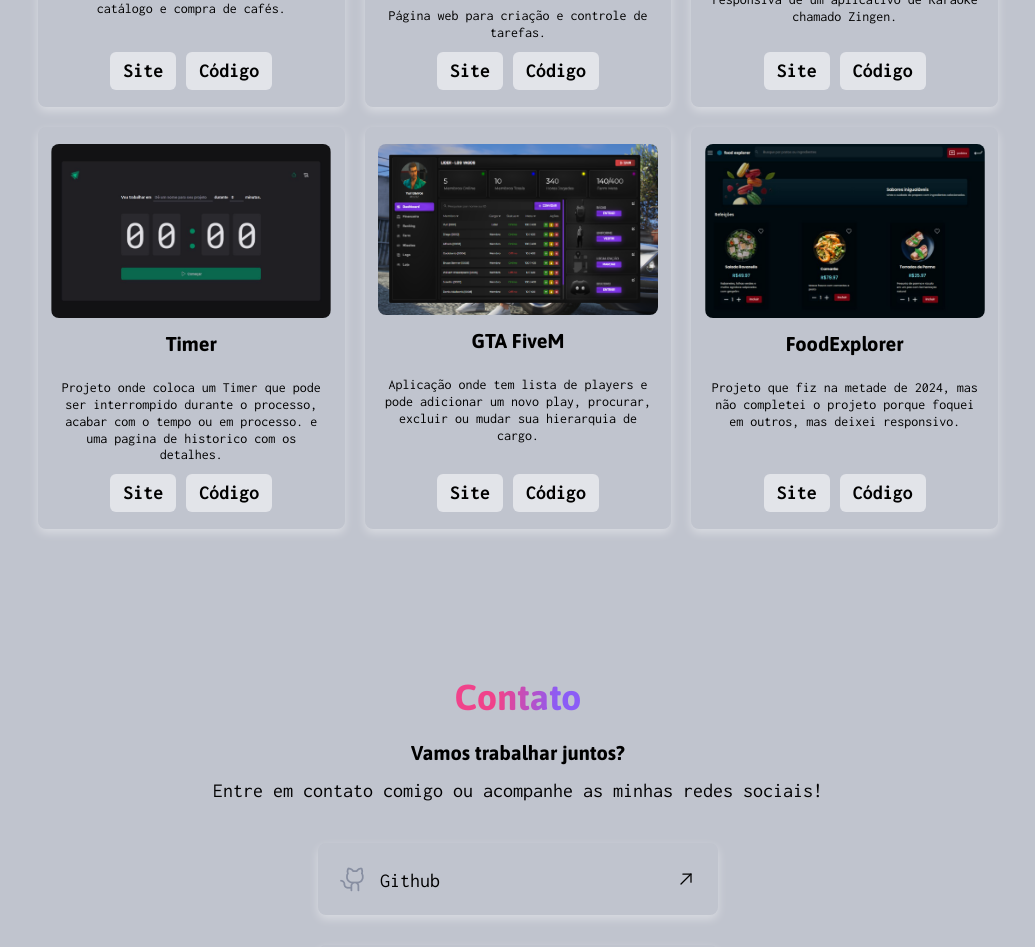
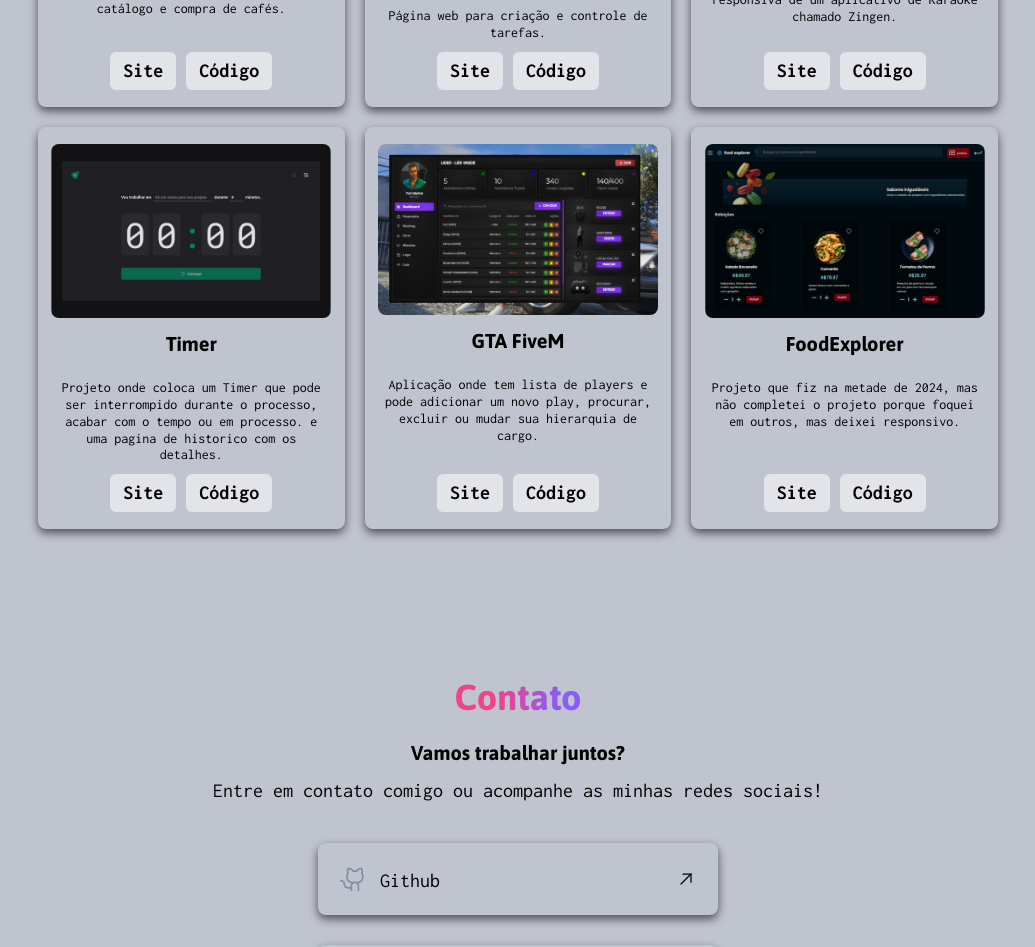
Before and after one commit to KioryFNC/Portfolio-darkmode, a React (Vite) app: page / in a window 1280 px wide. Shown: the part 1760-2707 px from the top of the page, without its empty margins (122-1157 px from the left). Built offline with nearby package versions, Linux system fonts and the light colour scheme.

Commit message:
feat: shadowColor

```diff
--- a/src/components/ContactCard/styles.ts
+++ b/src/components/ContactCard/styles.ts
@@ -13,7 +13,7 @@
   text-decoration: none;
   border: 2px solid transparent;
   transition: all 0.3s ease-in-out;
-  box-shadow: 0px 4px 10px rgba(255, 255, 255, 0.4);
+  box-shadow: 0px 4px 10px ${(props) => props.theme.shadowColor};
 
   &:hover {
     border-color: ${(props) => props.theme.scrollbarThumb};
--- a/src/components/Header/styles.ts
+++ b/src/components/Header/styles.ts
@@ -24,6 +24,7 @@
       border: 1px solid ${(props) => props.theme.textColor};
       padding: 1rem;
       border-radius: 99px;
+      box-shadow: 0px 2px 10px ${(props) => props.theme.shadowColor};
     }
   }
 
--- a/src/components/ProjectCard.tsx/styles.ts
+++ b/src/components/ProjectCard.tsx/styles.ts
@@ -12,7 +12,7 @@
   background: ${(props) => props.theme.background};
   border: 2px solid transparent;
   transition: all 0.3s ease-in-out;
-  box-shadow: 0px 4px 10px rgba(255, 255, 255, 0.4);
+  box-shadow: 0px 4px 10px ${(props) => props.theme.shadowColor};
 
   &:hover {
     border-color: ${(props) => props.theme.scrollbarThumb};
--- a/src/components/ThemeButton/styles.ts
+++ b/src/components/ThemeButton/styles.ts
@@ -7,7 +7,7 @@
   height: 2.2em;
   font-size: 1.7rem;
   border-radius: 30px;
-  box-shadow: 0 0 10px rgba(255, 255, 255, 0.4);
+  box-shadow: 0 0 10px ${(props) => props.theme.shadowColor};
   cursor: pointer;
 `;
 
--- a/src/styles/themes/default.ts
+++ b/src/styles/themes/default.ts
@@ -8,6 +8,7 @@
   scrollbarThumbHover: "#5D8B34",
   gradientStart: "#f0438b",
   gradientEnd: "#8b5cf6",
+  shadowColor: "rgba(0, 0, 0, 0.6)",
 };
 
 export const darkTheme = {
@@ -20,4 +21,5 @@
   scrollbarThumbHover: "#5D8B34",
   gradientStart: "#80E961",
   gradientEnd: "#00B3FF",
+  shadowColor: "rgba(255, 255, 255, 0.4)",
 };
```
